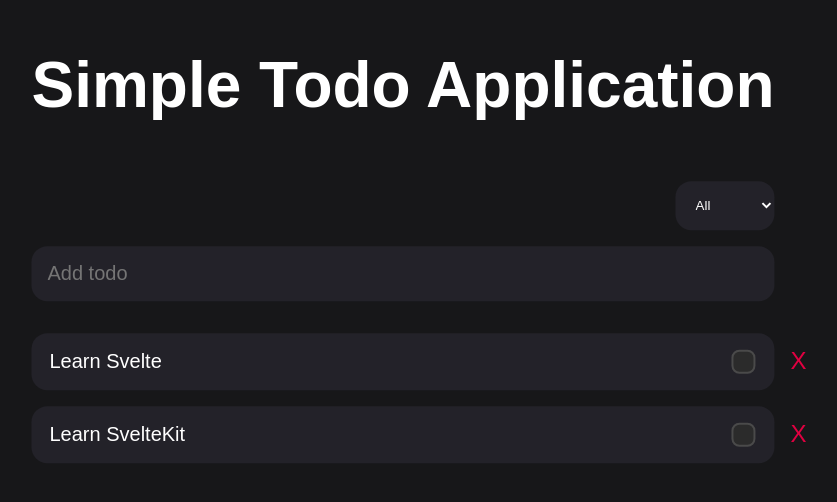
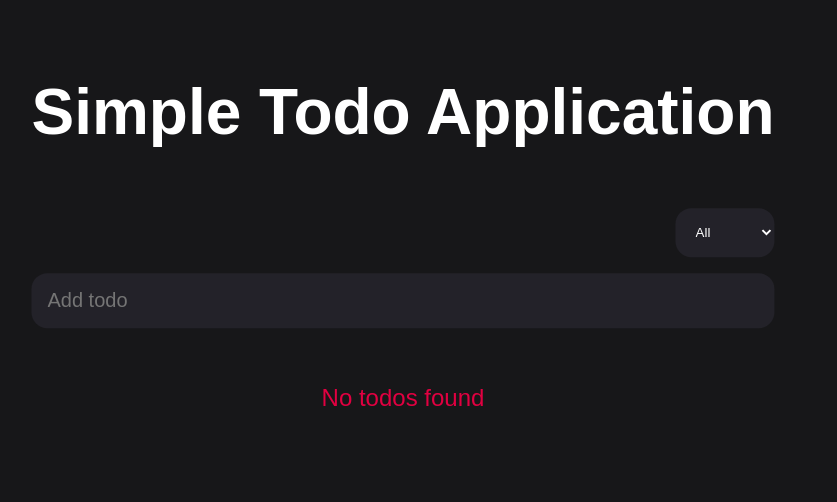
Before and after one commit to dawidseipold/svelte-basic-todo, a SvelteKit app: page / in a window 1280 px wide. Shown: the part 166-668 px from the top of the page, without its empty margins (237-1074 px from the left). Built offline with nearby package versions, Linux system fonts and the light colour scheme.

Commit message:
style: change regular functions to arrow functions refactor: remove randomId() function and replace it with crypto.randomUUID() feat: add a functionality to save data todos in localStorage feat: add a loading state before displaying the todos

```diff
--- a/src/routes/+page.svelte
+++ b/src/routes/+page.svelte
@@ -1,36 +1,44 @@
 <script lang='ts'>
+	type Todo = {
+		id: string;
+		text: string;
+		done: boolean;
+	};
 	type Filter = 'All' | 'Undone' | 'Done';
+	type Loading = 'loading';
 
 	let filter = $state('All') as Filter;
 	const filterOptions = ['All', 'Undone', 'Done'];
 
-	const randomId = function(length: number) {
-  	return Number(Math.random().toString(36).substring(2, length + 2));
-	};
+	let todos = $state<Todo[] | Loading>('loading');
 
-  let todos = $state([
-		{
-			id: randomId(32),
-			text: 'Learn Svelte',
-			done: false
-		},
-		{
-			id: randomId(32),
-			text: 'Learn SvelteKit',
-			done: false
+	$effect(() => {
+		const storedTodos = localStorage.getItem('todos');
+
+		if (storedTodos) {
+			todos = JSON.parse(storedTodos);
+		} else {
+			todos = [];
 		}
-	]);
+	});
 
-  function addTodo(event: KeyboardEvent) {
+	$effect (() => {
+		localStorage.setItem('todos', JSON.stringify(todos));
+	});
+
+
+  const addTodo = (event: KeyboardEvent) => {
 		if (event.key !== 'Enter') return;
 
 		const todoElement = event.target as HTMLInputElement;
 
-		const id = randomId(32)
+		const id = window.crypto.randomUUID();
 		const text = todoElement.value;
 		const done = false;
 
+		if (todos !== 'loading') {
 			todos.push({ id, text, done });
+		}
 
     todoElement.value = '';
 	}
@@ -49,21 +57,24 @@
 		return []
 	};
 
-	const filteredTodos = $derived(setFilteredTodos())
-
 	const removeTodo = (event: Event) => {
 		const todoElement = event.target as HTMLElement
 		const todoId = todoElement.closest('.todo')?.getAttribute('data-id');
 
-		if (todoId) {
-			todos.splice(todos.findIndex((todo) => todo.id === Number(todoId)), 1);
+		if (todoId && todos !== 'loading') {
+			todos.splice(todos.findIndex((todo) => todo.id === todoId), 1);
 		}
 	};
+
+	const filteredTodos = $derived(setFilteredTodos())
 </script>
 
 <div class="wrapper">
 	<h1 class="title">Simple Todo Application</h1>
 
+	{#if todos === 'loading'}
+		<p class="warning">Loading...</p>
+	{:else}
 		<select name="filter" id="filter" on:change={changeFilter}>
 			{#each filterOptions as option}
 				<option value={option}>{option}</option>
@@ -86,6 +97,7 @@
 				{/each}
 			{/if}
 		</div>
+	{/if}
 </div>
 
 <style>
```
Lines whose indentation alone changed are shown as unchanged.
